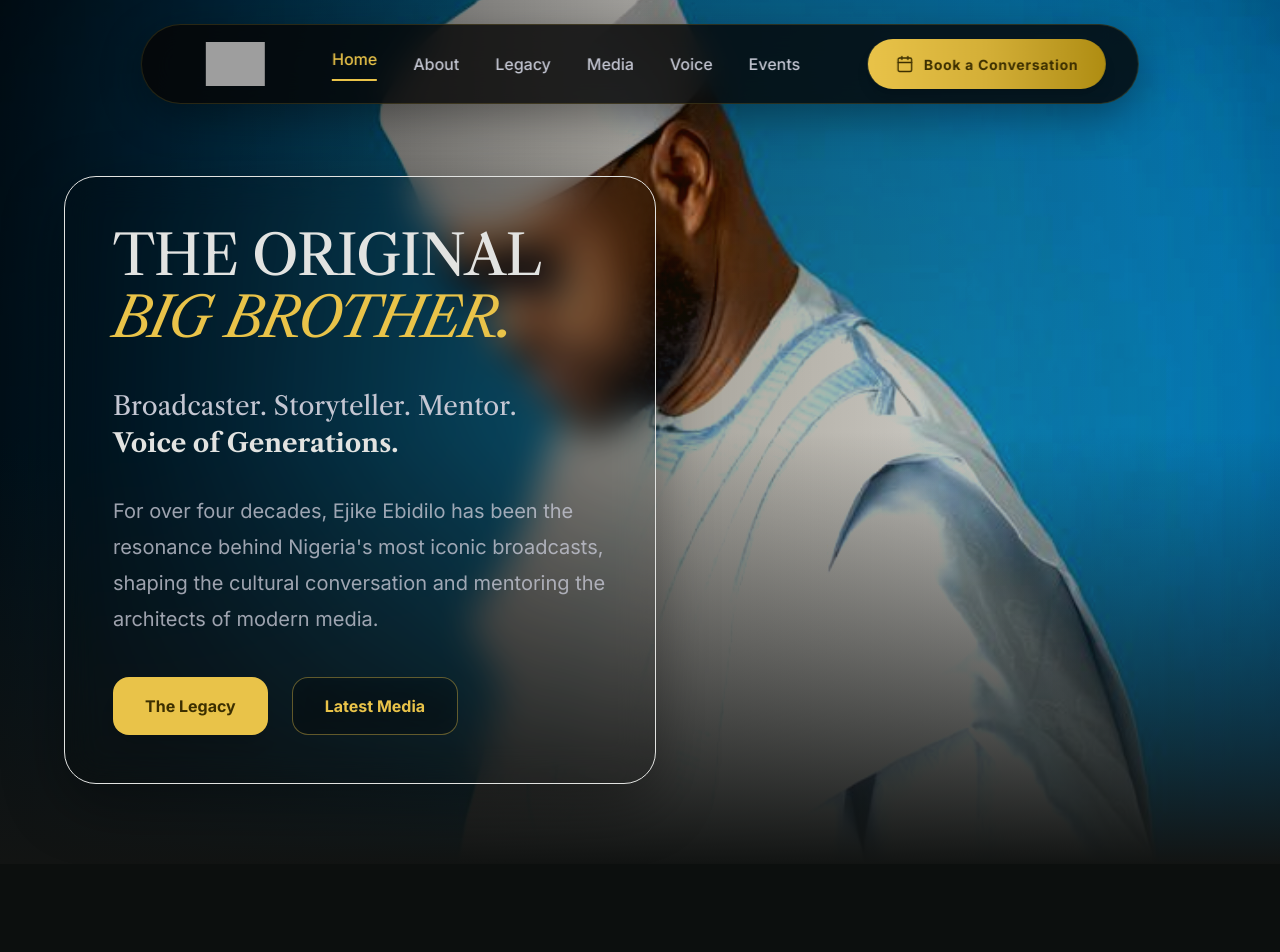
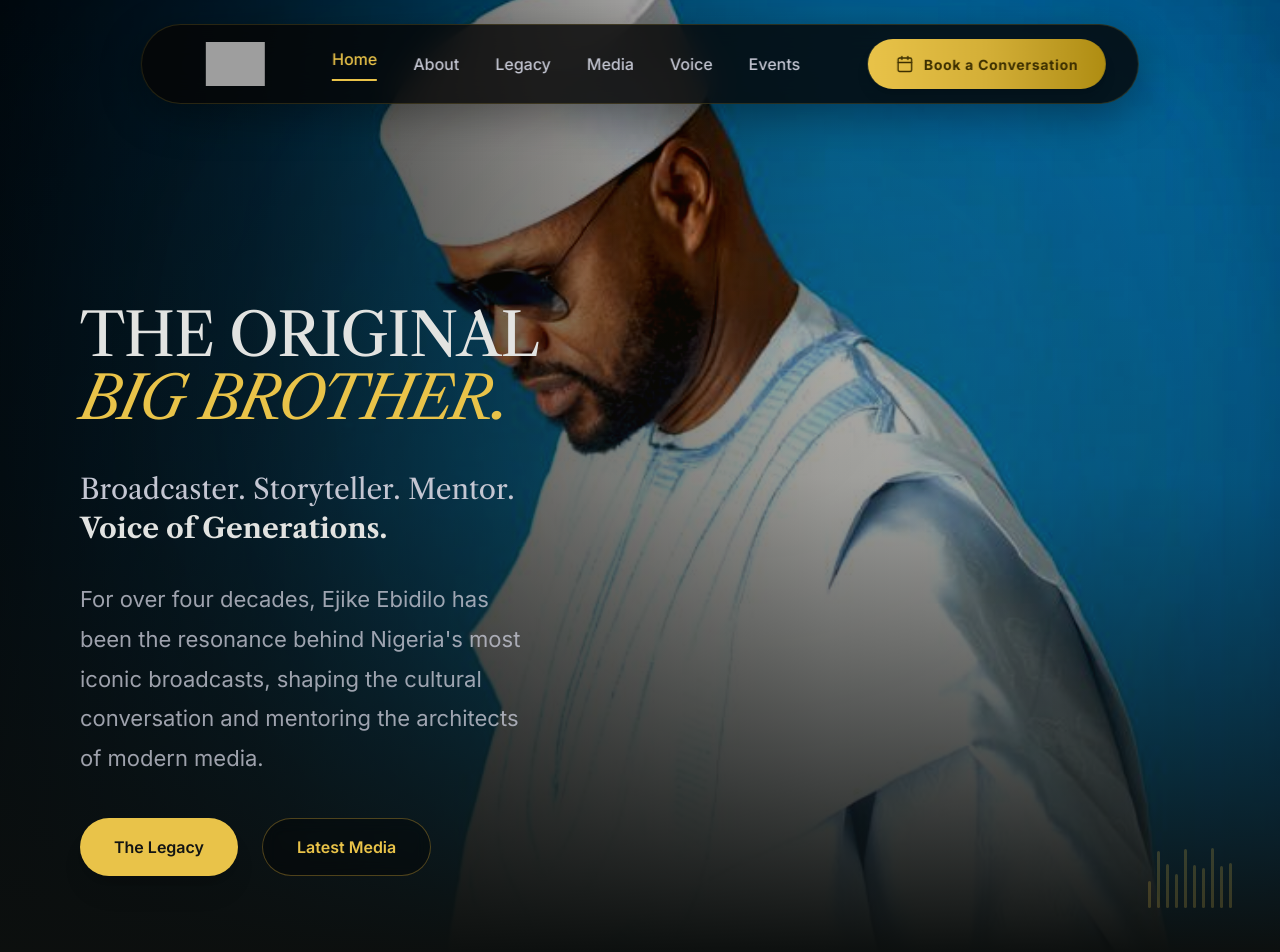
Before and after one commit to klmayua/ejbigbruva, a Next.js app: page / in a window 1280 px wide. Shown: the top 952 px of the page. Built offline with nearby package versions, Linux system fonts and the light colour scheme; grey boxes are pictures that could not be loaded.

Commit message:
style: refine homepage hero refinement v3 layout and style

```diff
--- a/src/app/page.tsx
+++ b/src/app/page.tsx
@@ -66,6 +66,18 @@ export default function Page() {
         ::-webkit-scrollbar-thumb:hover {
             background: #444651;
         }
+        @keyframes slow-wave-0 {
+            0% { height: 15px; }
+            100% { height: 50px; }
+        }
+        @keyframes slow-wave-1 {
+            0% { height: 25px; }
+            100% { height: 60px; }
+        }
+        @keyframes slow-wave-2 {
+            0% { height: 10px; }
+            100% { height: 45px; }
+        }
       `}} />
 
       {/* TopNavBar */}
@@ -102,39 +114,51 @@ export default function Page() {
 
       <main className="w-full relative">
         {/* Hero Section */}
-        <section className="relative min-h-[95vh] flex items-start pt-[18vh] md:pt-[22vh] pb-20 overflow-hidden">
+        <section className="relative min-h-[95vh] flex items-start pt-[35vh] md:pt-[38vh] pb-20 overflow-hidden">
           <div className="absolute inset-0 z-[1]">
             <img
               alt="Ejike Ebidilo in traditional Agbada"
               className="w-full h-full object-cover"
               src="/images/EJ_Agbada_01.jpeg"
-              style={{ objectPosition: 'center 20%', filter: 'contrast(1.12) saturate(1.04) brightness(0.96)' }}
+              style={{ objectPosition: 'center 20%', filter: 'brightness(0.88) contrast(1.18) saturate(1.04)' }}
             />
-            <div className="absolute inset-0 z-[2]" style={{ background: 'linear-gradient(to right, rgba(0,0,0,0.85) 0%, rgba(0,0,0,0.35) 50%, transparent 100%)' }}></div>
-            <div className="absolute inset-0 z-[3]" style={{ background: 'radial-gradient(circle at 60% 40%, rgba(214,170,56,0.08) 0%, transparent 70%)' }}></div>
-            <div className="absolute inset-0 z-[4] bg-gradient-to-t from-background via-transparent to-transparent"></div>
+            <div className="absolute inset-0 z-[2]" style={{ background: 'linear-gradient(90deg, rgba(0,0,0,0.88) 0%, rgba(0,0,0,0.72) 20%, rgba(0,0,0,0.45) 40%, rgba(0,0,0,0.15) 65%, rgba(0,0,0,0.00) 100%)' }}></div>
+            <div className="absolute inset-0 z-[3] opacity-60 blur-[120px]" style={{ background: 'radial-gradient(circle at 60% 40%, rgba(214,170,56,0.08) 0%, transparent 70%)' }}></div>
+            <div className="absolute inset-0 z-[4]" style={{ background: 'linear-gradient(180deg, rgba(12,15,14,0.00) 0%, rgba(12,15,14,0.25) 50%, #0c0f0e 100%)' }}></div>
           </div>
-          <div className="relative z-10 px-margin-mobile md:px-margin-desktop max-w-[720px]">
-            <div className="backdrop-blur-[18px] bg-black/18 border border-[#ffd700]/08 rounded-[32px] p-8 md:p-12 shadow-[0_20px_60px_rgba(0,0,0,0.35)]">
-              <h1 className="font-display-lg text-[40px] md:text-[56px] font-medium text-on-background mb-10 leading-[1.1] tracking-tight">
+          <div className="relative z-10 px-margin-mobile md:pl-[80px] max-w-[560px]">
+            <h1 className="font-display-lg text-[42px] md:text-[60px] font-medium text-on-background mb-10 leading-[1.05] tracking-tight">
               THE ORIGINAL <br/> <span className="text-secondary italic">BIG BROTHER.</span>
             </h1>
-              <p className="font-headline-md text-[20px] md:text-[26px] text-on-surface-variant mb-8 leading-[1.4]">
+            <p className="font-headline-md text-[20px] md:text-[28px] text-on-surface-variant mb-8 leading-[1.4]">
               Broadcaster. Storyteller. Mentor. <br/>
               <span className="text-on-background font-bold">Voice of Generations.</span>
             </p>
-              <p className="font-body-lg text-[17px] md:text-[20px] text-on-surface-variant/80 max-w-[520px] mb-10 leading-[1.8]">
+            <p className="font-body-lg text-[18px] md:text-[22px] text-on-surface-variant/80 max-w-[520px] mb-10 leading-[1.8]">
               For over four decades, Ejike Ebidilo has been the resonance behind Nigeria's most iconic broadcasts, shaping the cultural conversation and mentoring the architects of modern media.
             </p>
             <div className="flex flex-wrap gap-6">
-                <button className="h-[58px] px-8 bg-secondary text-on-secondary font-bold rounded-[16px] hover:brightness-110 hover:-translate-y-[2px] active:translate-y-0 active:scale-95 transition-all shadow-xl flex items-center justify-center">
+              <button className="h-[58px] px-[34px] bg-secondary text-[#121413] font-semibold rounded-full hover:brightness-110 hover:-translate-y-[2px] active:translate-y-0 active:scale-95 transition-all shadow-xl flex items-center justify-center">
                 The Legacy
               </button>
-                <button className="h-[58px] px-8 border border-secondary/40 text-secondary bg-black/20 backdrop-blur-md font-bold rounded-[16px] hover:bg-secondary/10 hover:-translate-y-[2px] active:translate-y-0 active:scale-95 transition-all flex items-center justify-center">
+              <button className="h-[58px] px-[34px] border border-[#d6aa38]/35 text-secondary bg-black/35 backdrop-blur-[8px] font-semibold rounded-full hover:brightness-110 hover:-translate-y-[2px] active:translate-y-0 active:scale-95 transition-all flex items-center justify-center">
                 Latest Media
               </button>
             </div>
           </div>
+          {/* Animated gold audio-wave motif */}
+          <div className="absolute bottom-12 right-12 z-10 flex items-end gap-1.5 h-[60px] opacity-20 pointer-events-none select-none">
+            {[20, 45, 30, 60, 40, 25, 50, 35, 55, 30].map((height, i) => (
+              <div
+                key={i}
+                className="w-[3px] bg-secondary rounded-full"
+                style={{
+                  height: `${height}px`,
+                  animation: `slow-wave-${i % 3} ${4 + (i % 3) * 1.2}s ease-in-out infinite alternate`,
+                  animationDelay: `${i * 0.15}s`
+                }}
+              />
+            ))}
           </div>
           {/* Vertical Text */}
           <div className="absolute right-margin-desktop bottom-1/4 hidden xl:block">
```
Lines whose indentation alone changed are shown as unchanged.
